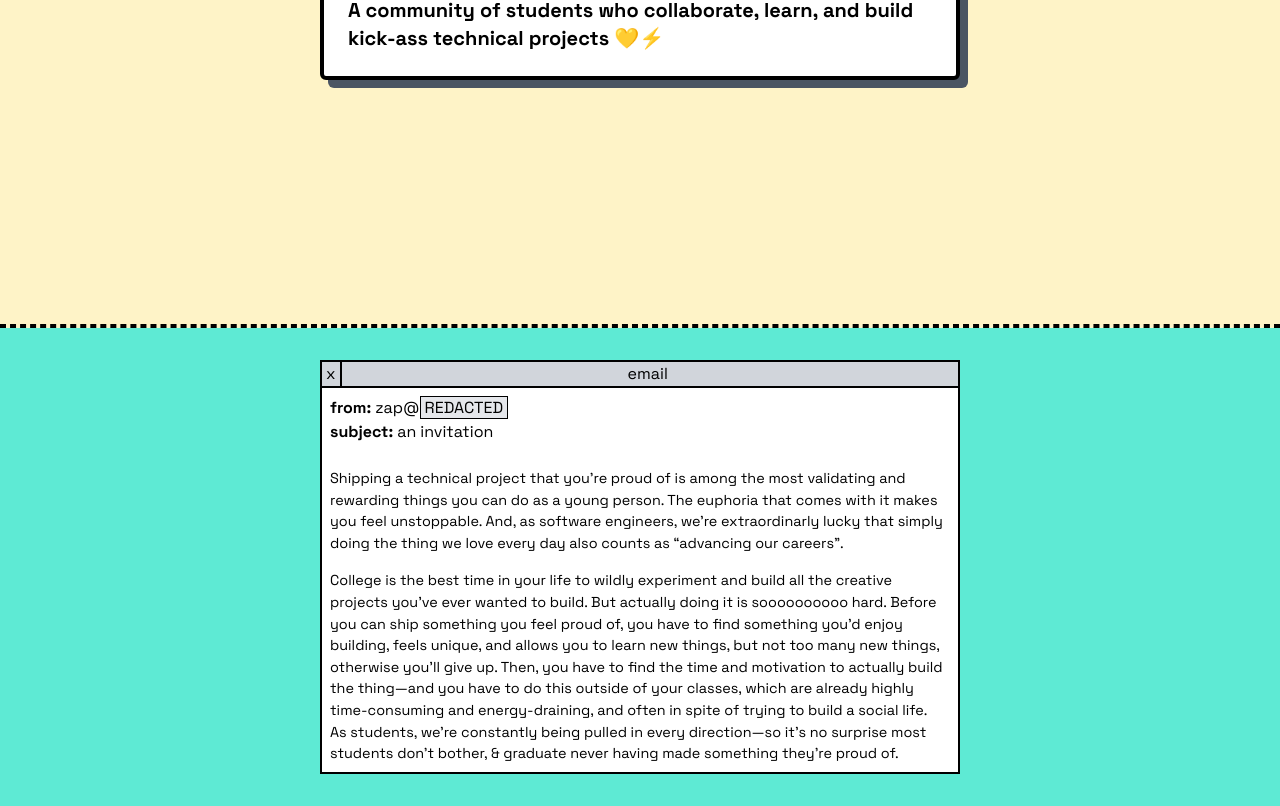
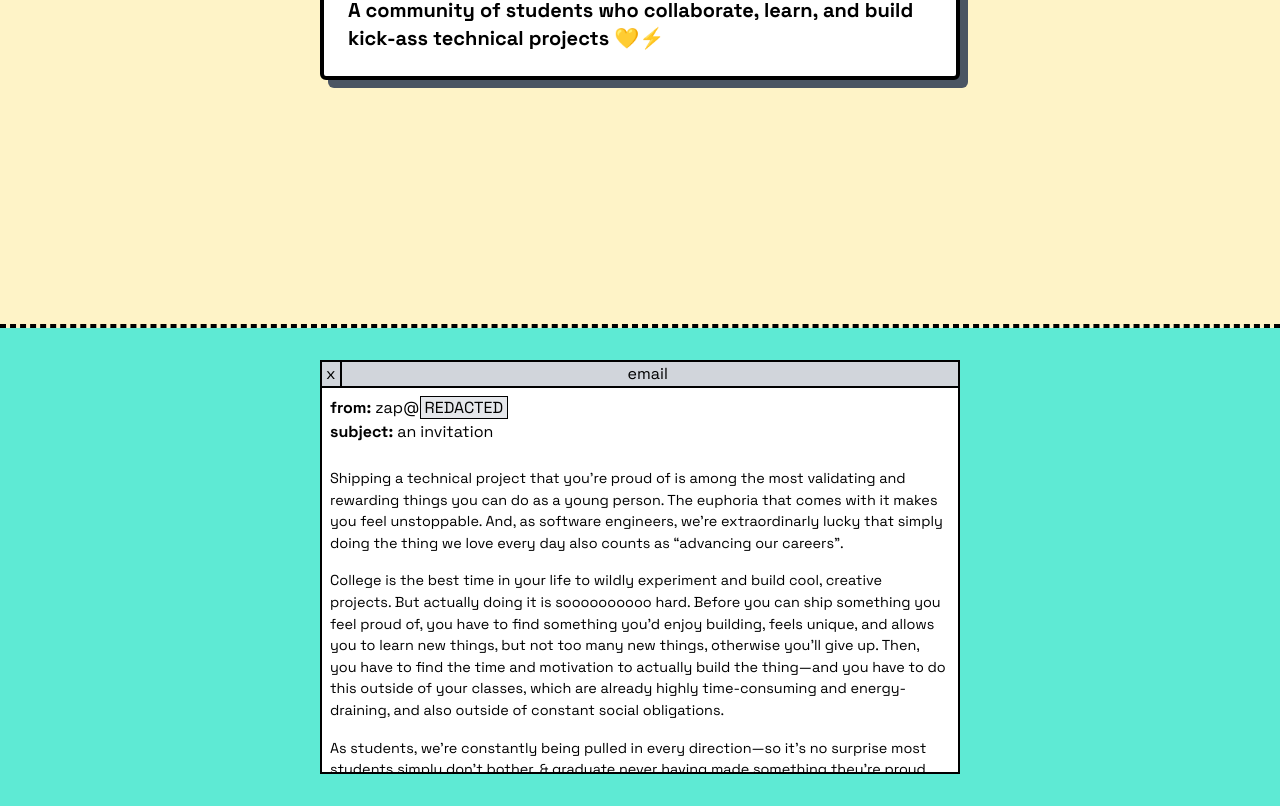
Before and after one commit to purduehackers/site, a Next.js app: page / in a window 1280 px wide. Shown: the part 476-1282 px from the top of the page. Built offline with nearby package versions, Linux system fonts and the light colour scheme.

Commit message:
More copy changes

```diff
--- a/components/email.tsx
+++ b/components/email.tsx
@@ -32,17 +32,19 @@ const Email = () => (
           </p>
           <p>
             College is the best time in your life to wildly experiment and build
-            all the creative projects you’ve ever wanted to build. But actually
-            doing it is soooooooooo hard. Before you can ship something you feel
-            proud of, you have to find something you’d enjoy building, feels
-            unique, and allows you to learn new things, but not too many new
-            things, otherwise you’ll give up. Then, you have to find the time
-            and motivation to actually build the thing—and you have to do this
-            outside of your classes, which are already highly time-consuming and
-            energy-draining, and often in spite of trying to build a social
-            life. As students, we’re constantly being pulled in every
-            direction—so it’s no surprise most students don’t bother, & graduate
-            never having made something they’re proud of.
+            cool, creative projects. But actually doing it is soooooooooo hard.
+            Before you can ship something you feel proud of, you have to find
+            something you’d enjoy building, feels unique, and allows you to
+            learn new things, but not too many new things, otherwise you’ll give
+            up. Then, you have to find the time and motivation to actually build
+            the thing—and you have to do this outside of your classes, which are
+            already highly time-consuming and energy-draining, and also outside
+            of constant social obligations.
+          </p>
+          <p>
+            As students, we’re constantly being pulled in every direction—so
+            it’s no surprise most students simply don’t bother, & graduate never
+            having made something they’re proud of.
           </p>
           <p>
             If only there were a community full of friendly, weird, creative, &
```
